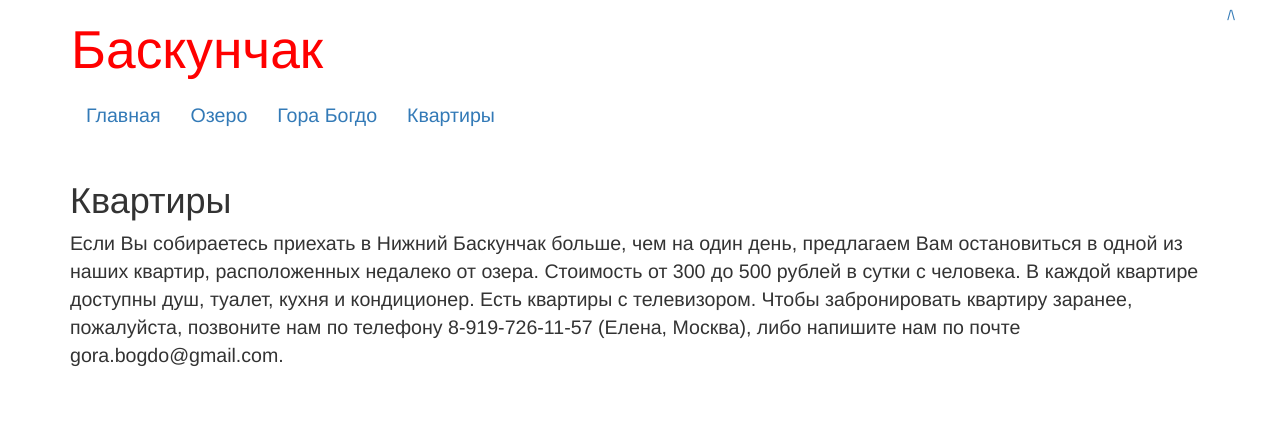
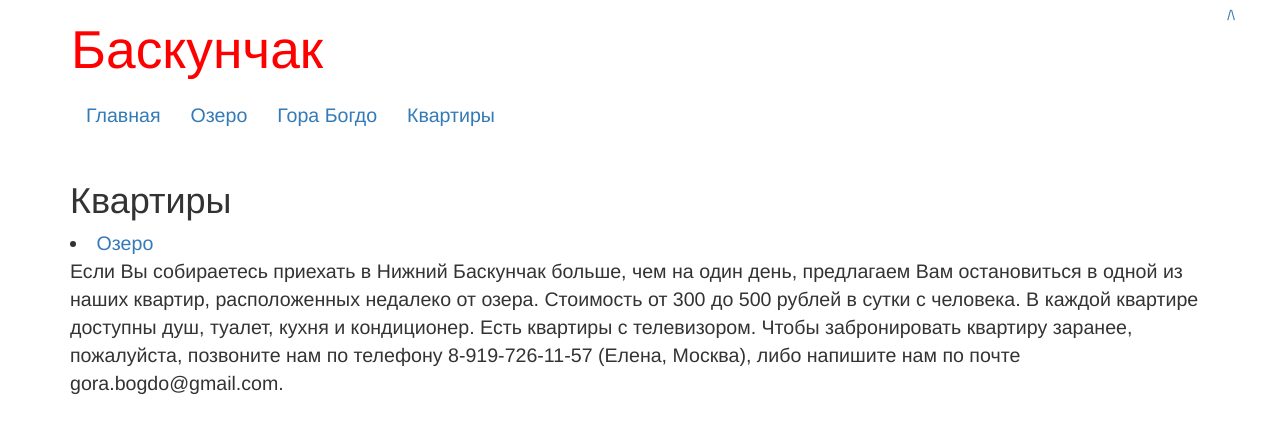
Before and after one commit to Baskunchak/baskunchak.github.io, a Jekyll site: the page built from flats.md, in a window 1280 px wide. Shown: the top 433 px of the page. Built offline with Jekyll 4.4.1, drawn with Linux system fonts in a browser that asks for light colours.

Commit message:
Update flats.md

```diff
--- a/flats.md
+++ b/flats.md
@@ -5,7 +5,7 @@ title: "Баскунчак - квартиры"
 
 Квартиры
 ========
-
+ <li><a href="lake.html">Озеро</a></li>
 Если Вы собираетесь приехать в Нижний Баскунчак больше, чем на один день,
 предлагаем Вам остановиться в одной из наших квартир, расположенных недалеко от
 озера. Стоимость от 300 до 500 рублей в сутки с человека. В каждой квартире доступны
```
